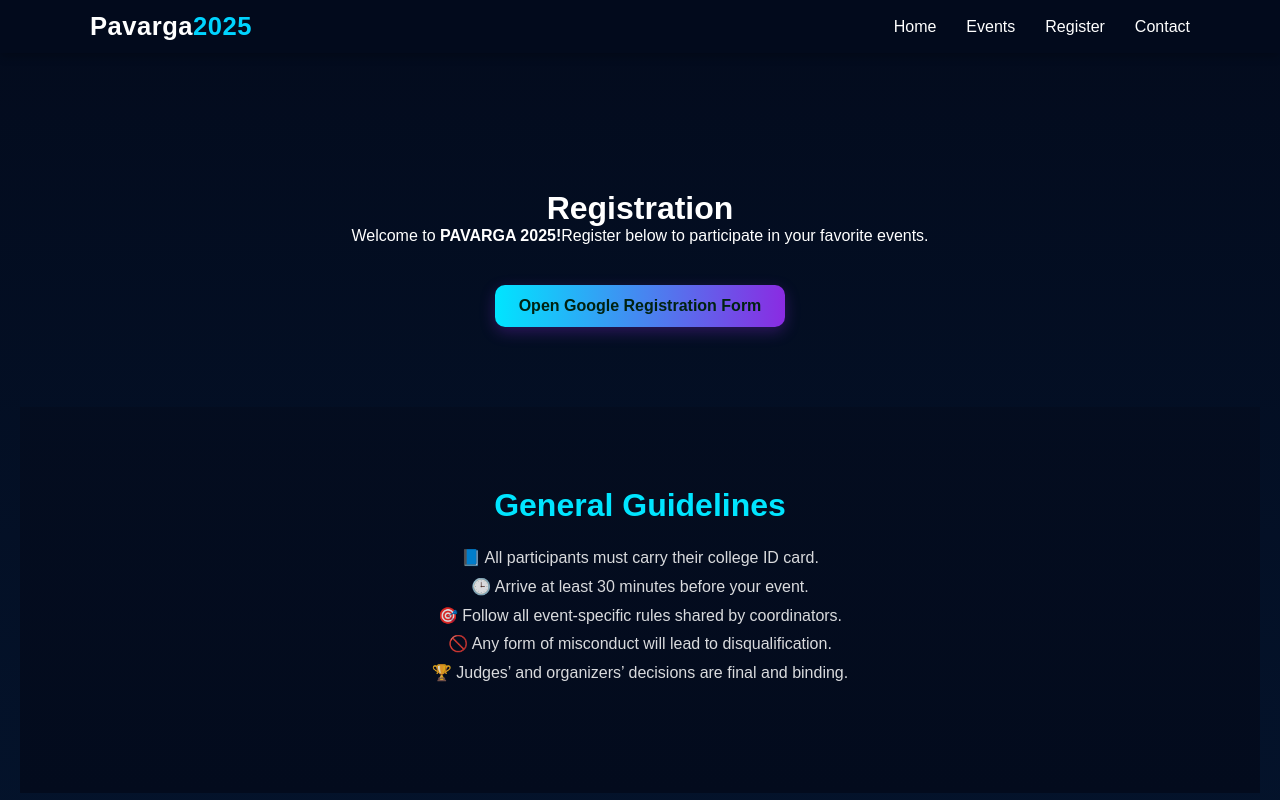
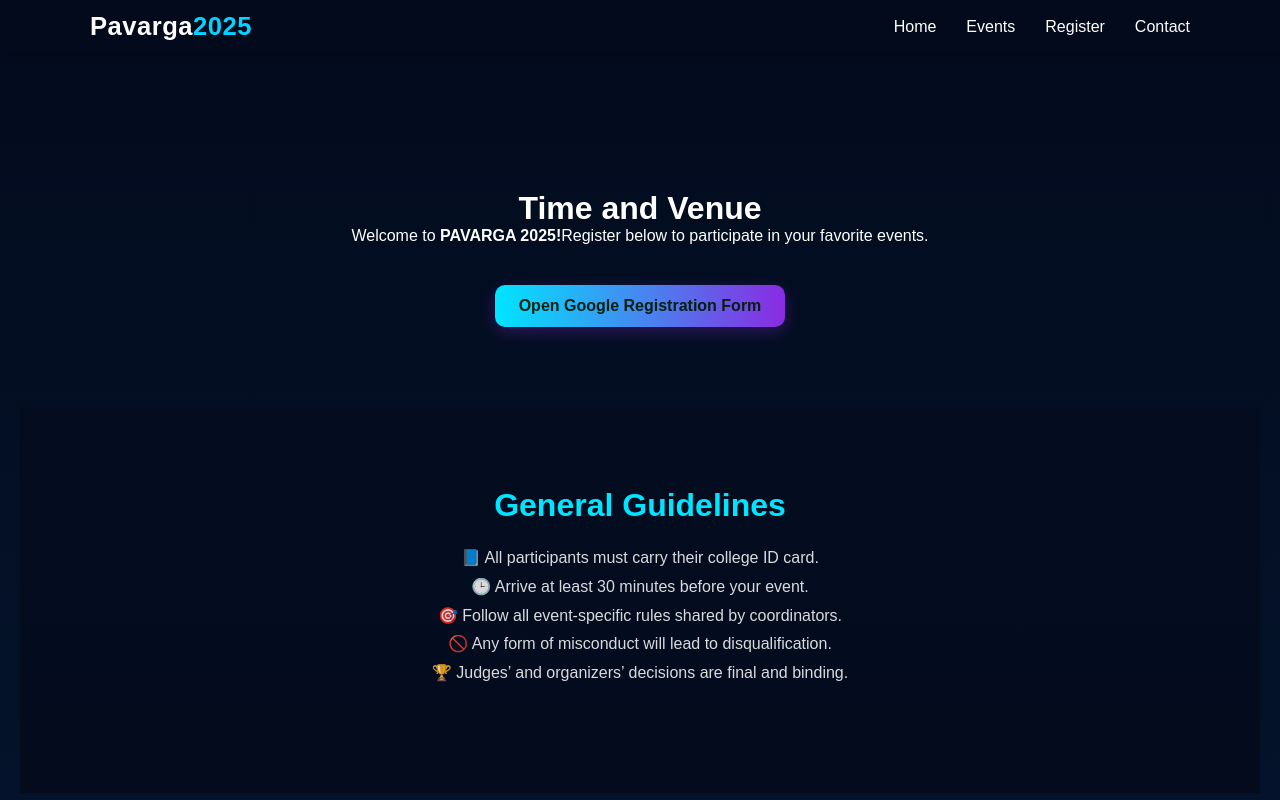
Before and after one commit to jarus10/pavarga2025, a React (Vite) app: page /register in a window 1280 px wide. Shown: the top 800 px of the page. Built offline with nearby package versions, Linux system fonts and the light colour scheme.

Commit message:
Initial commit

```diff
--- a/src/pages/Register.jsx
+++ b/src/pages/Register.jsx
@@ -3,7 +3,7 @@ import React from "react";
 export default function Register() {
   return (
     <main className="register-page" style={{ padding: "120px 20px", textAlign: "center" }}>
-      <h1 className="section-title">Registration</h1>
+      <h1 className="section-title">Time and Venue </h1>
       <p className="section-subtitle">
         Welcome to <strong>PAVARGA 2025!</strong>
         Register below to participate in your favorite events.
```
